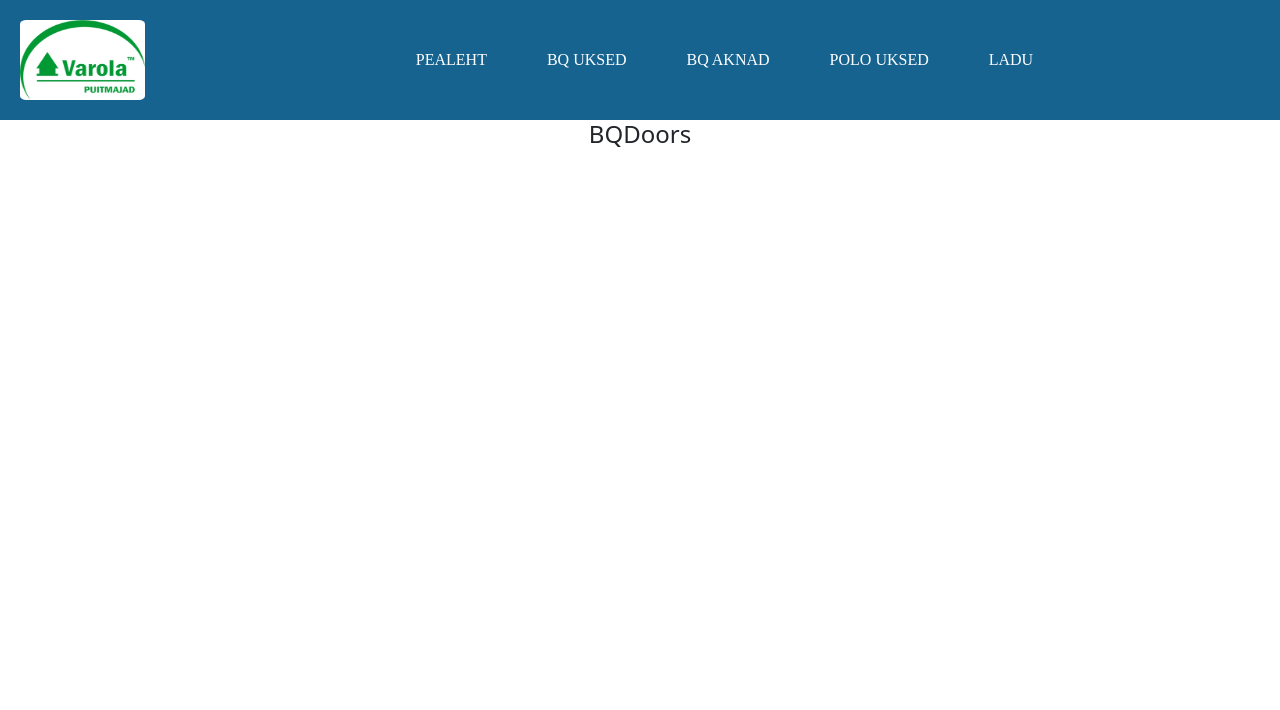
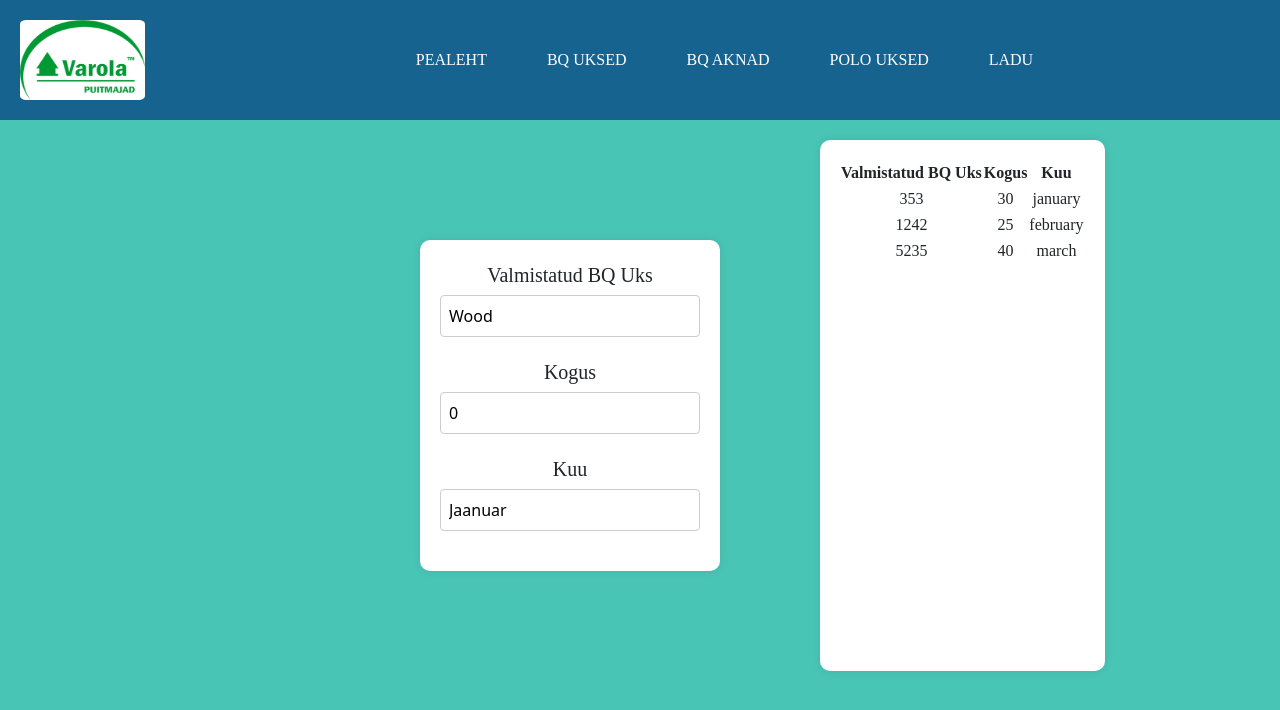
Before and after one commit to andreasnarep/React-Inventory-Demo, a React (Create React App) app: page /bq-uksed in a window 1280 px wide. Shown: the top 710 px of the page. Built offline with nearby package versions, Linux system fonts and the light colour scheme; no server answers.

Commit message:
Creating form for created bq doors #1

```diff
--- a/src/components/Header.css
+++ b/src/components/Header.css
@@ -56,3 +56,12 @@ li:hover {
   color: white;
   text-decoration: none;
 }
+
+nav ul li.active {
+  background-color: #49c5b6; /* Change to the desired highlight color */
+}
+
+/* Add this class to represent the selected state */
+.active {
+  background-color: #49c5b6; /* Change to the desired highlight color */
+}
--- a/src/components/Header.js
+++ b/src/components/Header.js
@@ -2,27 +2,28 @@ import React from "react";
 import "./Header.css"; // Import CSS file for styling
 import logo from "../images/logo.jpg"; // Import your logo image
 import { Link } from "react-router-dom";
+import { useState } from 'react';
 
-const Header = () => {
+const Header = ({ selectedItem }) => {
   return (
     <header>
       <div className="header-content">
         <img src={logo} alt="Logo" className="logo" />
         <nav className="header-titles">
           <ul>
-            <li>
+          <li className={selectedItem === 'HOME' ? 'active' : ''}>
               <Link className="header-link" to="/">PEALEHT</Link>
             </li>
-            <li>
+            <li className={selectedItem === 'BQ UKSED' ? 'active' : ''}>
               <Link className="header-link" to="/bq-uksed">BQ UKSED</Link>
             </li>
-            <li>
+            <li className={selectedItem === 'BQ AKNAD' ? 'active' : ''}>
               <Link className="header-link" to="/bq-aknad">BQ AKNAD</Link>
             </li>
-            <li>
+            <li className={selectedItem === 'POLO UKSED' ? 'active' : ''}>
               <Link className="header-link" to="/polo-uksed">POLO UKSED</Link>
             </li>
-            <li>
+            <li className={selectedItem === 'LADU' ? 'active' : ''}>
               <Link className="header-link" to="/ladu">LADU</Link>
             </li>
           </ul>
--- a/src/components/bq_doors/BQDoors.css
+++ b/src/components/bq_doors/BQDoors.css
@@ -0,0 +1,66 @@
+/* Main container styles */
+.main-container {
+  background: #49c5b6;
+  min-height: 100vh;
+}
+
+.content {
+  padding: 20px;
+  display: flex;
+}
+
+.form {
+  max-width: 300px;
+  position: relative;
+  margin: 0 auto;
+  background-color: white;
+  border-radius: 10px;
+  padding: 20px;
+  box-shadow: 0px 0px 10px rgba(0, 0, 0, 0.1); /* Optional: add a shadow effect */
+}
+
+.form-group {
+  margin-bottom: 20px;
+}
+
+label {
+  display: block;
+  margin-bottom: 5px;
+  font-family: 'Didot', serif;
+  font-size: 20px;
+}
+
+select,
+input[type='number'],
+input[type='month'] {
+  width: 100%;
+  padding: 8px;
+  border: 1px solid #ccc;
+  border-radius: 4px;
+  box-sizing: border-box;
+}
+
+.door-type-select {
+  color: black;
+}
+
+.month-select {
+  color: black;
+}
+
+.form-content {
+  top: 100px;
+  left: 100px;
+  padding: 100px;
+  padding-left: 400px;
+}
+
+.bq-doors-table-content {
+  background-color: white;
+  position: relative;
+  max-width: 400px;
+  padding: 20px;
+  border-radius: 10px;
+  box-shadow: 0px 0px 10px rgba(0, 0, 0, 0.1);
+  font-family: 'Didot', serif;
+}
--- a/src/components/bq_doors/BQDoors.js
+++ b/src/components/bq_doors/BQDoors.js
@@ -1,11 +1,81 @@
 import React from "react";
 import Header from "../Header";
+import { useState } from 'react';
+import "./BQDoors.css"; // Import CSS file for styling
 
 const BQDoors = () => {
+  const [doorType, setDoorType] = useState('Wood');
+  const [quantity, setQuantity] = useState(0);
+  const [month, setMonth] = useState(new Date().getMonth() + 1); // Adding 1 because months are zero-indexed
+
+  const handleDoorTypeChange = (e) => {
+    setDoorType(e.target.value);
+  };
+
+  const handleQuantityChange = (e) => {
+    setQuantity(e.target.value);
+  };
+
+  const handleMonthChange = (e) => {
+    setMonth(e.target.value);
+  };
+
+  const data = [
+    { name: '353', quantity: 30, month: 'january' },
+    { name: '1242', quantity: 25, month: 'february' },
+    { name: '5235', quantity: 40, month: 'march' }
+  ]
+
   return (
-    <div>
+    <div className="main-container">
       <Header></Header>
-      <h4>BQDoors</h4>
+      <div className="content">
+        <div className="form-content">
+          <form className="form">
+            <div className="form-group">
+              <label htmlFor="doorType">Valmistatud BQ Uks</label>
+              <select className="door-type-select" id="doorType" value={doorType} onChange={handleDoorTypeChange}>
+                <option value="wood">Wood</option>
+                <option value="metal">Metal</option>
+                <option value="glass">Glass</option>
+              </select>
+            </div>
+            <div className="form-group">
+              <label htmlFor="quantity">Kogus</label>
+              <input type="number" id="quantity" value={quantity} onChange={handleQuantityChange} />
+            </div>
+            <div className="form-group">
+              <label htmlFor="month">Kuu</label>
+              <select className="month-select" id="month" value={month} onChange={handleMonthChange}>
+                <option value="january">Jaanuar</option>
+                <option value="february">Veebruar</option>
+                <option value="march">Märts</option>
+              </select>
+            </div>
+          </form>
+        </div>
+
+        <div className="bq-doors-table-content">
+          <table>
+            <thead>
+              <tr>
+                <th>Valmistatud BQ Uks</th>
+                <th>Kogus</th>
+                <th>Kuu</th>
+              </tr>
+            </thead>
+            <tbody>
+              {data && Array.isArray(data) && data.map(item => (
+                <tr key={item.name}>
+                  <td>{item.name}</td>
+                  <td>{item.quantity}</td>
+                  <td>{item.month}</td>
+                </tr>
+              ))}
+            </tbody>
+          </table>
+        </div>
+      </div>
     </div>
   );
 };
--- a/src/components/bq_windows/BQWindows.css
+++ b/src/components/bq_windows/BQWindows.css
@@ -0,0 +1,7 @@
+/* Main container styles */
+.main-container {
+  background: #49c5b6;
+  /* Green */
+  min-height: 100vh;
+
+}
--- a/src/components/bq_windows/BQWindows.js
+++ b/src/components/bq_windows/BQWindows.js
@@ -3,7 +3,7 @@ import Header from "../Header";
 
 const BQWindows = () => {
   return (
-    <div>
+    <div className="main-container">
       <Header></Header>
       <h4>BQWindows</h4>
     </div>
--- a/src/components/home/Home.css
+++ b/src/components/home/Home.css
@@ -93,6 +93,8 @@ select::-ms-expand {
   display: none;
 }
 
+
+
 select {
   /* Reset Select */
   appearance: none;
--- a/src/components/inventory/Inventory.css
+++ b/src/components/inventory/Inventory.css
@@ -0,0 +1,7 @@
+/* Main container styles */
+.main-container {
+  background: #49c5b6;
+  /* Green */
+  min-height: 100vh;
+
+}
--- a/src/components/inventory/Inventory.js
+++ b/src/components/inventory/Inventory.js
@@ -3,7 +3,7 @@ import Header from "../Header";
 
 const Inventory = () => {
   return (
-    <div>
+    <div className="main-container">
       <Header></Header>
       <h4>Inventory</h4>
     </div>
--- a/src/components/polo_doors/PoloDoors.css
+++ b/src/components/polo_doors/PoloDoors.css
@@ -0,0 +1,7 @@
+/* Main container styles */
+.main-container {
+  background: #49c5b6;
+  /* Green */
+  min-height: 100vh;
+
+}
--- a/src/components/polo_doors/PoloDoors.js
+++ b/src/components/polo_doors/PoloDoors.js
@@ -3,7 +3,7 @@ import Header from "../Header";
 
 const PoloDoors = () => {
   return (
-    <div>
+    <div className="main-container">
       <Header></Header>
       <h4>Polo Doors</h4>
     </div>
```
